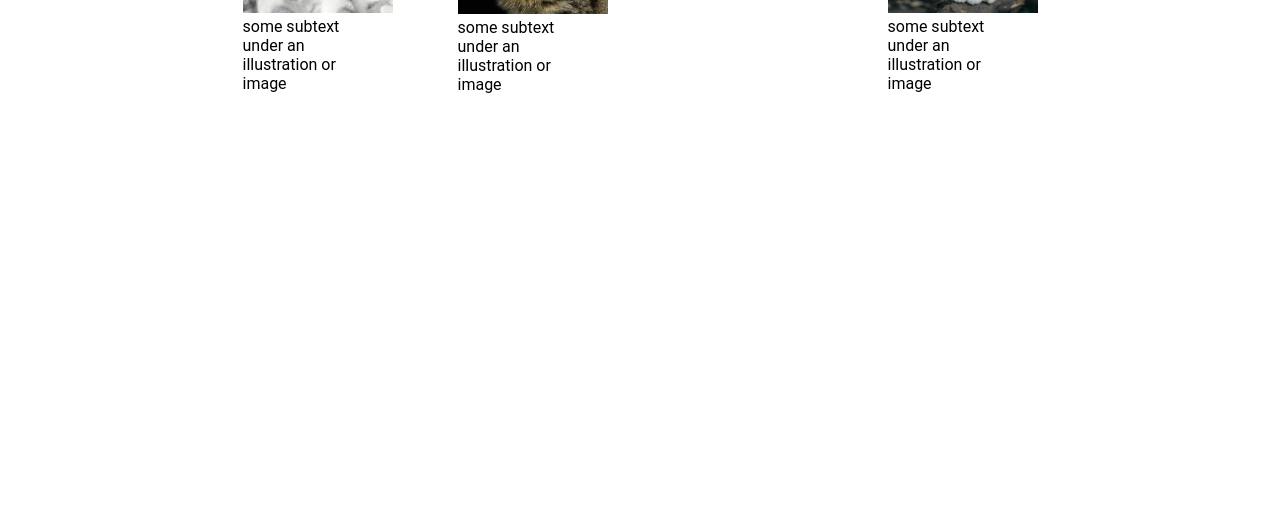
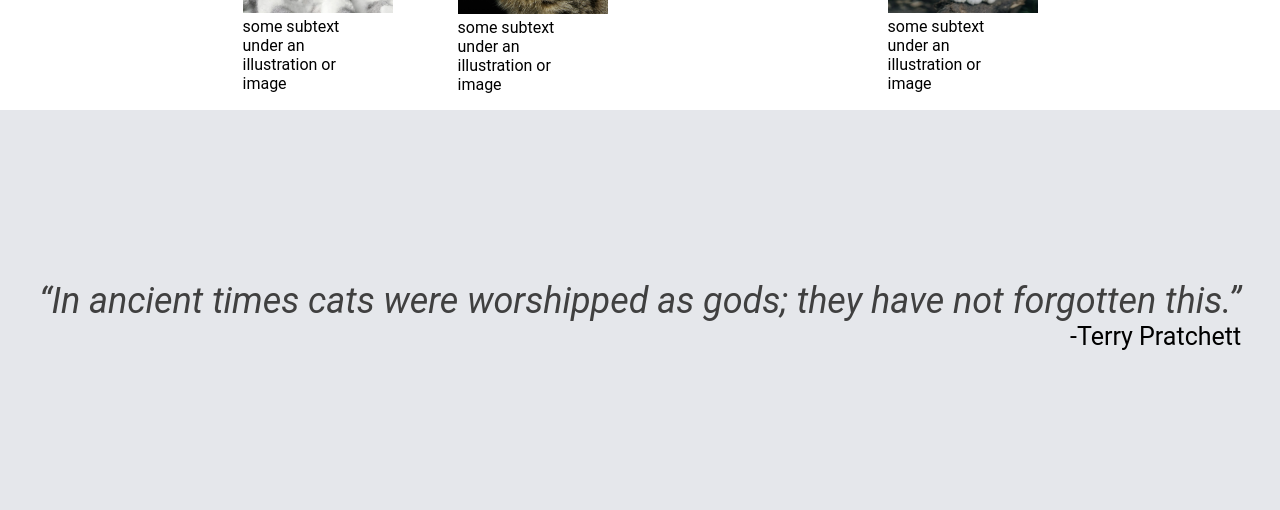
Before and after one commit to Lilracko/CatsRUs, a plain HTML site: page index.html in a window 1280 px wide. Shown: the part 733-1243 px from the top of the page. Before the commit the page ends 843 px from the top, so only its background shows below. Drawn offline with Linux system fonts and the light colour scheme.

Commit message:
Finished Part 3

```diff
--- a/index.html
+++ b/index.html
@@ -36,8 +36,17 @@
                 <div class="imgtxt"><p style="margin-top: 0%;">some subtext under an illustration or image</p></div></div>
             <div class="Pic4"><img src="./p2cat4.jpeg" alt="White and Grey Cat" height="auto" width="150">
                 <div class="imgtxt"><p style="margin-top: 0%;">some subtext under an illustration or image</p></div></div>
-          </div>
+            </div>
         </div>
+    </div>
+    <div class="Part-3">
+        <div class="Container">
+            <div class="Quote"><p style="margin-bottom: 0%;">“In ancient times cats were worshipped as gods; they have not forgotten this.”</p></div>
+            <div class="Name"><p style="margin-top: 0%;">-Terry Pratchett</p></div>
+        </div>
+    </div>
+    <div class="Part-4">
+        <div class=""
     </div>
 </body>
 </html>
--- a/style.css
+++ b/style.css
@@ -94,3 +94,25 @@ button{
     font-weight: bolder;
     color: #1f2937;
 }
+.Part-3{
+    height: 400px;
+    display: flex;
+    justify-content: center;
+    background-color: #e5e7eb;
+}
+.Container{
+    display: flex;
+    flex-direction: column;
+    justify-content: center;
+    align-items: center;
+}
+.Quote{
+    font-size: 36px;
+    font-style: italic;
+    filter: contrast(50%);
+}
+.Name{
+    display: flex;
+    margin-left: auto;
+    font-size: 25px;
+}
```
